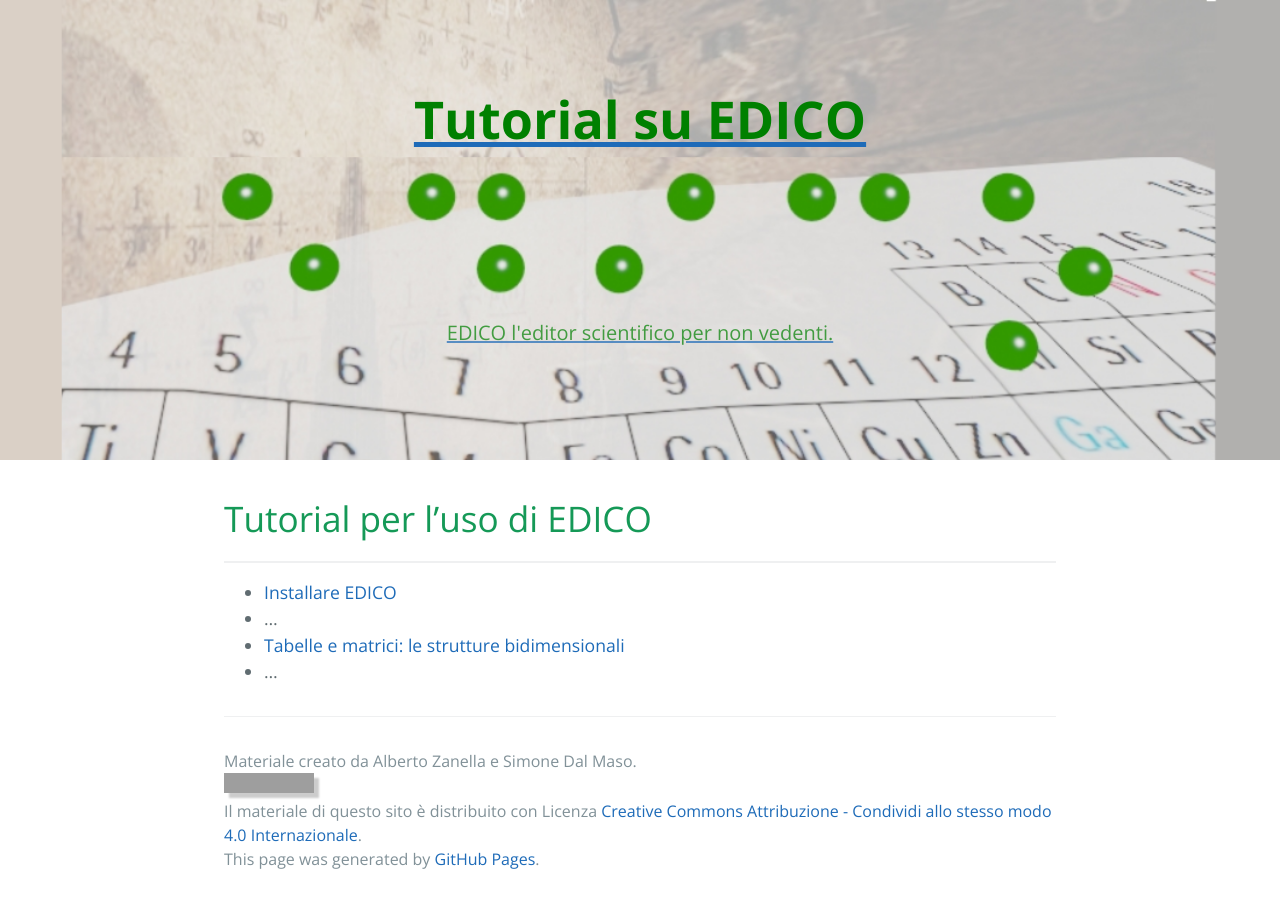
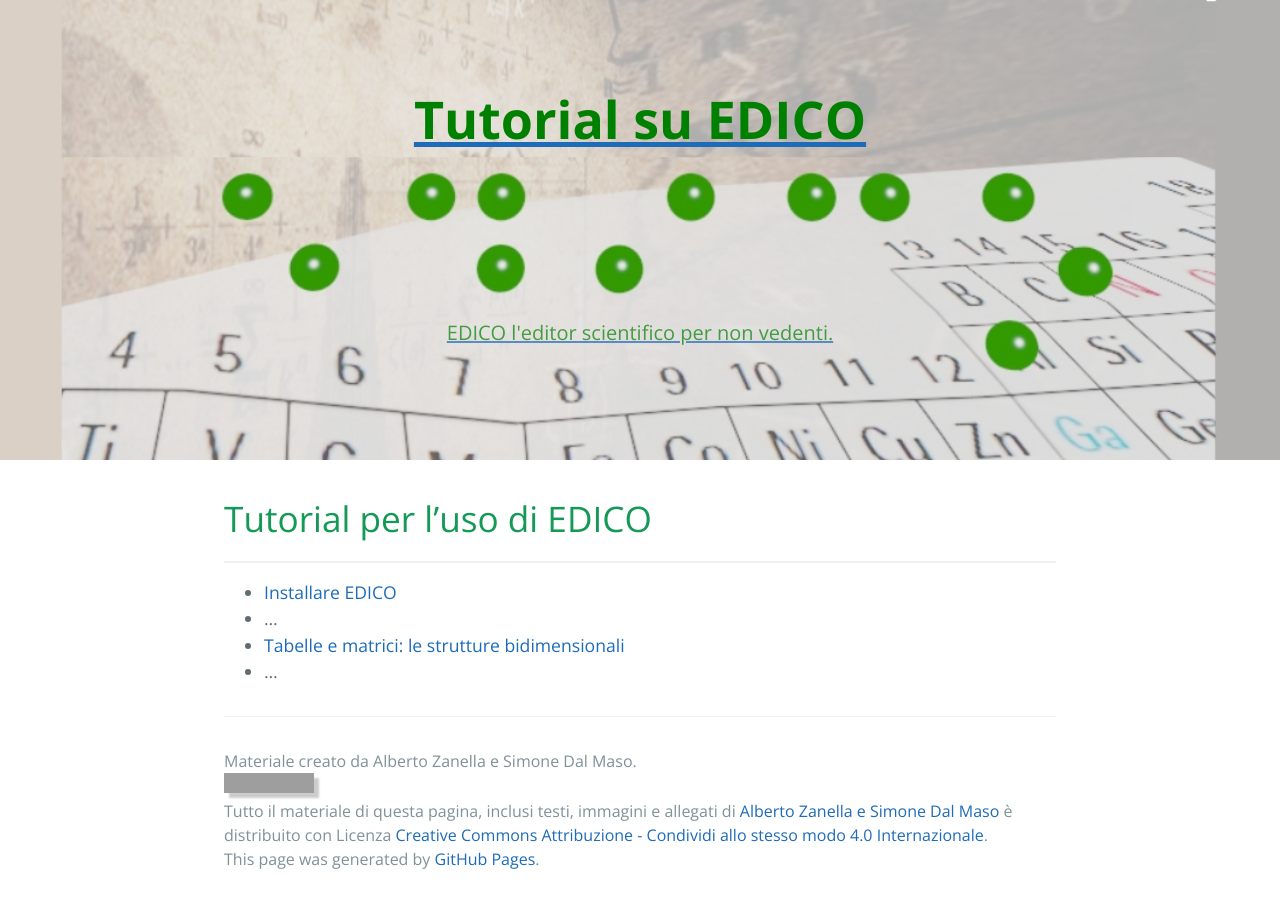
Before and after one commit to edicoIta/edicoita.github.io, a Jekyll site: the page built from index.md, in a window 1280 px wide. Built offline with Jekyll 4.4.1, drawn with Linux system fonts in a browser that asks for light colours; grey boxes are pictures that could not be loaded.

Commit message:
Update license footer

```diff
--- a/_layouts/default.html
+++ b/_layouts/default.html
@@ -26,7 +26,7 @@
       {{ content }}
 
       <footer class="site-footer">
-        <span class="site-footer-credits">Materiale creato da Alberto Zanella e Simone Dal Maso. <br> <a rel="license" href="http://creativecommons.org/licenses/by-sa/4.0/"><img alt="Licenza Creative Commons" style="border-width:0" src="https://i.creativecommons.org/l/by-sa/4.0/88x31.png" /></a><br /><span xmlns:dct="http://purl.org/dc/terms/" property="dct:title">Il materiale di questo sito</span> è distribuito con Licenza <a rel="license" href="http://creativecommons.org/licenses/by-sa/4.0/">Creative Commons Attribuzione - Condividi allo stesso modo 4.0 Internazionale</a>. <br> This page was generated by <a href="https://pages.github.com">GitHub Pages</a>.</span>
+        <span class="site-footer-credits">Materiale creato da Alberto Zanella e Simone Dal Maso. <br> <a rel="license" href="http://creativecommons.org/licenses/by-sa/4.0/"><img alt="Licenza Creative Commons" style="border-width:0" src="https://i.creativecommons.org/l/by-sa/4.0/88x31.png" /></a><br /><span xmlns:dct="http://purl.org/dc/terms/" property="dct:title">Tutto il materiale di questa pagina, inclusi testi, immagini e allegati</span> di<a xmlns:cc="http://creativecommons.org/ns#" href="https://edicoita.github.io" property="cc:attributionName" rel="cc:attributionURL"> Alberto Zanella e Simone Dal Maso</a> è distribuito con Licenza <a rel="license" href="http://creativecommons.org/licenses/by-sa/4.0/">Creative Commons Attribuzione - Condividi allo stesso modo 4.0 Internazionale</a>. <br> This page was generated by <a href="https://pages.github.com">GitHub Pages</a>.</span>
       </footer>
     </main>
   </body>
```
